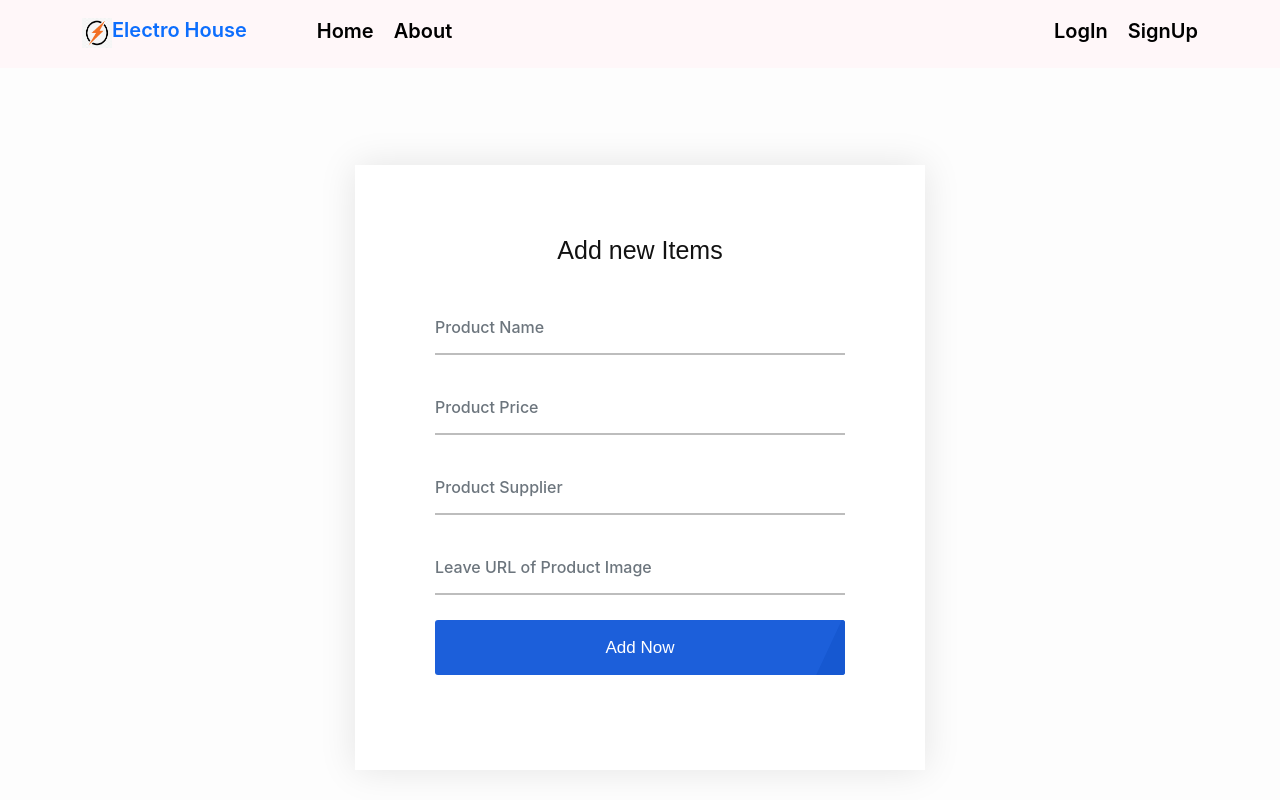
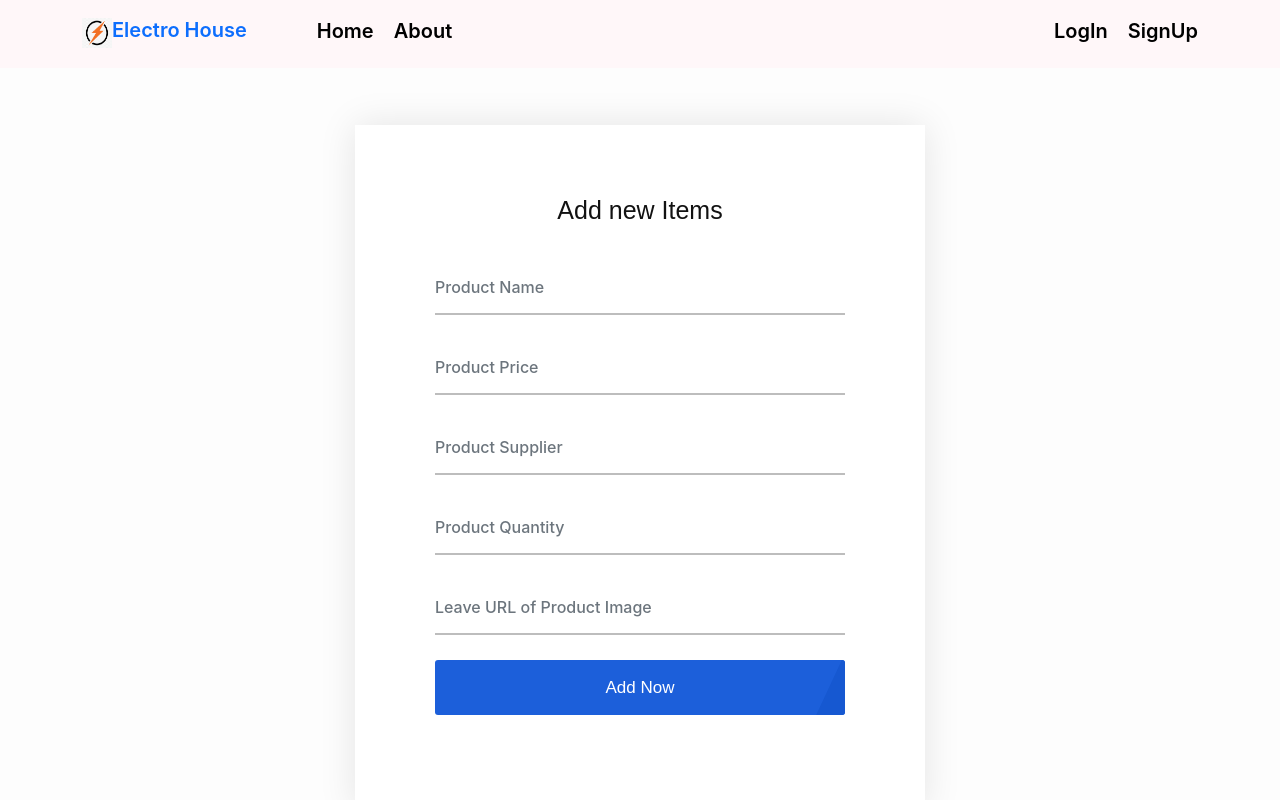
Before and after one commit to TalhaJobayer/ElectroHouse-Assighnment-11-clientSide, a React (Create React App) app: page /AddItems in a window 1280 px wide. Shown: the top 800 px of the page. Built offline with nearby package versions, Linux system fonts and the light colour scheme; no server answers.

Commit message:
product add done with server side

```diff
--- a/src/Component/Admin/AddItems/AddItems.js
+++ b/src/Component/Admin/AddItems/AddItems.js
@@ -1,6 +1,32 @@
-import React from 'react';
+import React, { useState } from 'react';
 
 const AddItems = () => {
+
+    const handleAddProduct=(event)=>{
+        event.preventDefault()
+        const name=event.target.name.value
+
+        const Price=event.target.price.value
+        const supplier=event.target.supplier.value
+        const image=event.target.image.value
+        const quantity=event.target.quantity.value
+        const newProduct={name,Price,supplier,image,quantity}
+
+        fetch(`http://localhost:5000/product`,{
+            method:'POST',
+            headers:{
+                "Content-Type":"application/json"
+            },
+            body: JSON.stringify(newProduct),
+        })
+       .then(res=>res.json())
+       .then(data=>{
+        alert('added succesfully')
+      console.log('Success:', data);
+      event.target.reset()
+    })
+
+    }
     return (
         <div>
 
@@ -12,21 +38,25 @@ const AddItems = () => {
                     <div className="form-inner">
 
                         <h3>Add new Items</h3>
-                        <form >
+                        <form onSubmit={handleAddProduct} >
                             <div className="form-group  clearfix">
-                                <input name="text"  type="text" className="form-control" placeholder="Product Name" />
+                                <input name="name"  type="text" className="form-control" placeholder="Product Name" />
 
                             </div>
                             <div className="form-group  clearfix">
-                                <input name="text"  type="text" className="form-control" placeholder="Product Price" />
+                                <input name="price"  type="text" className="form-control" placeholder="Product Price" />
 
                             </div>
                             <div className="form-group  clearfix">
-                                <input name="text"  type="text" className="form-control" placeholder="Product Supplier" />
+                                <input name="supplier"  type="text" className="form-control" placeholder="Product Supplier" />
 
                             </div>
                             <div className="form-group  clearfix">
-                                <input name="text" type="text" className="form-control"  placeholder="Leave URL of Product Image" aria-label="Password"/>
+                                <input name="quantity"  type="text" className="form-control" placeholder="Product Quantity" />
+
+                            </div>
+                            <div className="form-group  clearfix">
+                                <input name="image" type="text" className="form-control"  placeholder="Leave URL of Product Image" aria-label="Password"/>
 
                             </div>
                             <div className="form-group">
--- a/src/Component/Admin/MyItemsProduct/MyItemsProduct.js
+++ b/src/Component/Admin/MyItemsProduct/MyItemsProduct.js
@@ -18,8 +18,10 @@ const MyItemsProduct = ({product}) => {
         <h3>Price:${Price}</h3>
         <h5>Quantity:{quantity}</h5>
         <h5>Supplier:{supplier}</h5>
-        <p></p>
-        <button   className="btn btn-primary" >Delete</button>
+
+        <button   className="btn btn-primary " style={{marginRight:'15px'}} >Delete</button>
+
+        <button  className="btn btn-primary  " >Delevered</button>
       </div>
     </div>
 
--- a/src/Component/Products/Products.js
+++ b/src/Component/Products/Products.js
@@ -14,7 +14,7 @@ const Products = () => {
         <div className='container'>
           <div className="row">
            {
-                products.map(product=><Product
+                products.slice(0,6).map(product=><Product
                 key={product._id}
                 product={product}
                 ></Product>)
```
